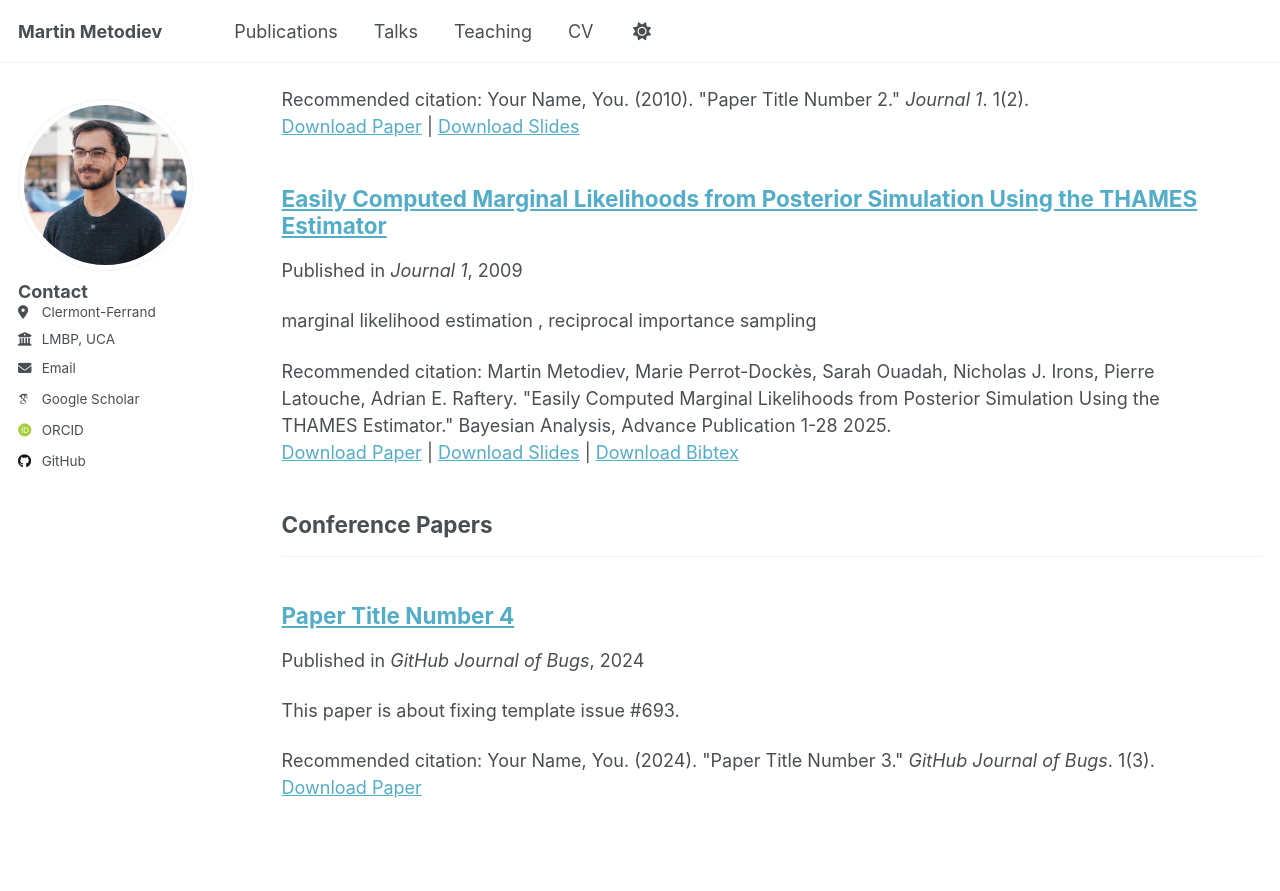
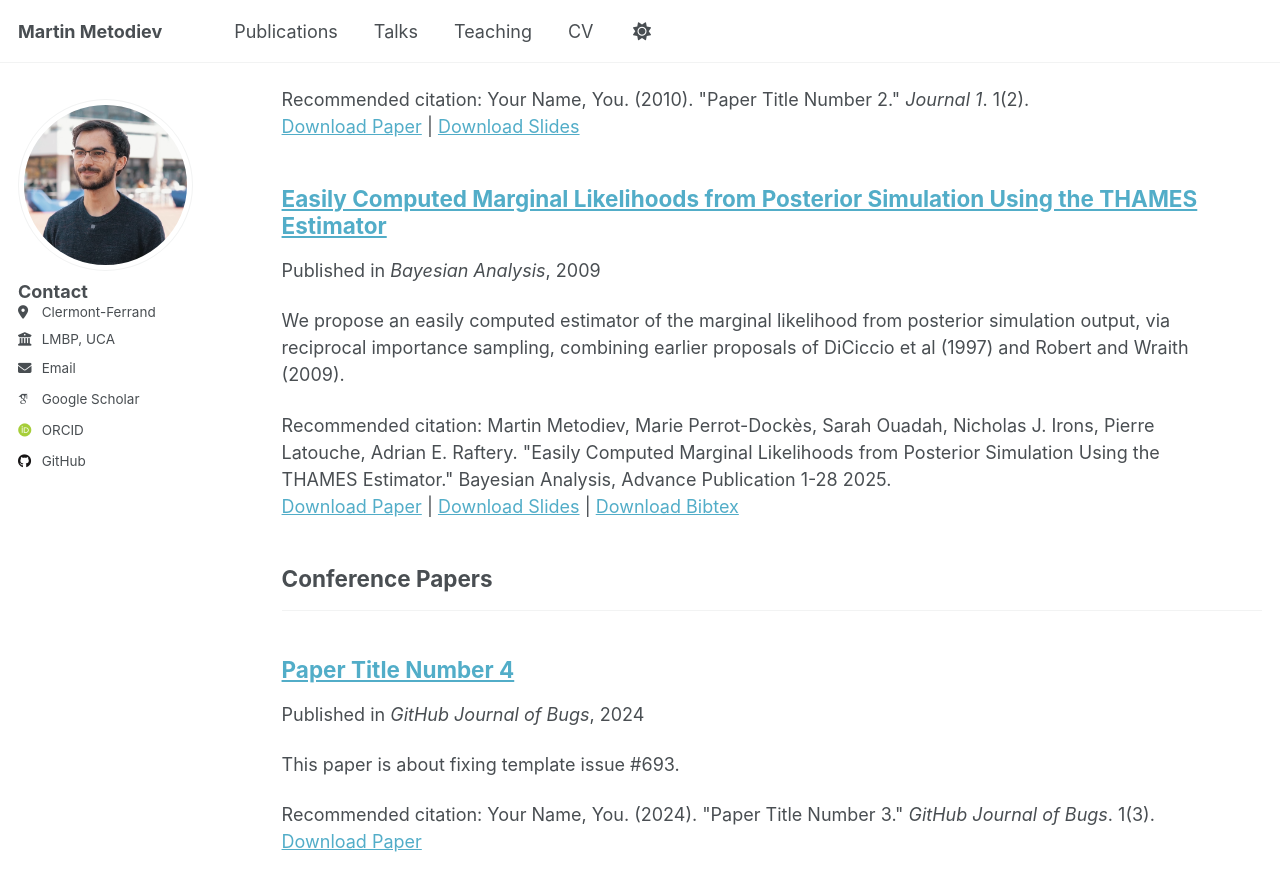
Before and after one commit to m-metodiev/m-metodiev.github.io, a Jekyll site: the page built from _pages/publications.html, in a window 1280 px wide and 900 px high, scrolled down 609 px. Shown: the top 891 px of the window. Built offline with Jekyll 4.4.1, drawn with Linux system fonts in a browser that asks for light colours; some web fonts are replaced.

Commit message:
Update 2009-10-01-paper-title-number-1.md

```diff
--- a/_publications/2009-10-01-paper-title-number-1.md
+++ b/_publications/2009-10-01-paper-title-number-1.md
@@ -3,9 +3,9 @@ title: "Easily Computed Marginal Likelihoods from Posterior Simulation Using the
 collection: publications
 category: manuscripts
 permalink: /publication/2009-10-01-paper-title-number-1
-excerpt: 'marginal likelihood estimation , reciprocal importance sampling'
+excerpt: 'We propose an easily computed estimator of the marginal likelihood from posterior simulation output, via reciprocal importance sampling, combining earlier proposals of DiCiccio et al (1997) and Robert and Wraith (2009).'
 date: 2009-10-01
-venue: 'Journal 1'
+venue: 'Bayesian Analysis'
 slidesurl: 'http://academicpages.github.io/files/slides1.pdf'
 paperurl: 'http://academicpages.github.io/files/paper1.pdf'
 bibtexurl: 'http://academicpages.github.io/files/bibtex1.bib'
```
